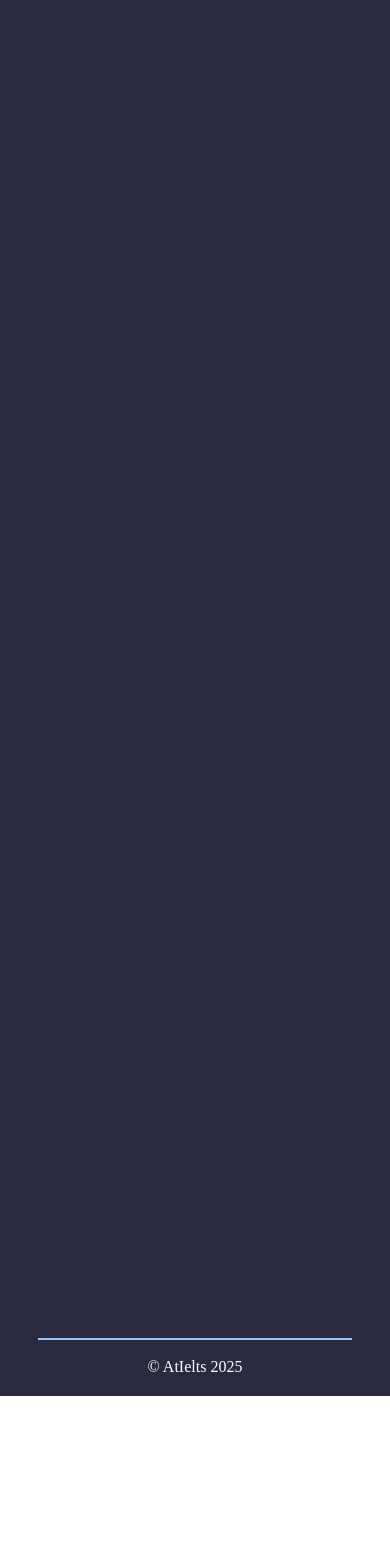
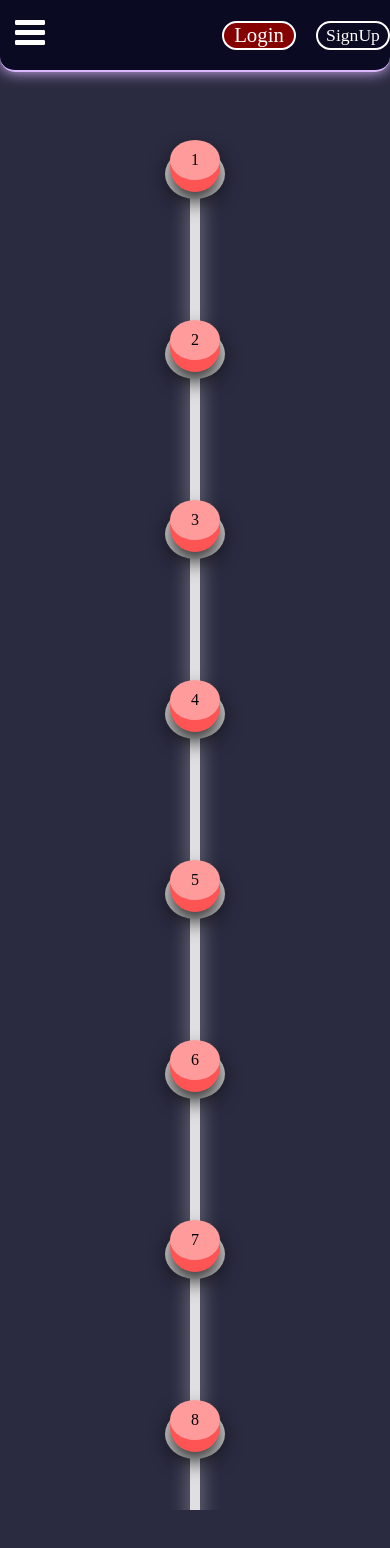
Before and after one commit to Erkhembileg0803/AtIelts, a React (Create React App) app: page /roadmap in a window 390 px wide. Shown: the top 1548 px of the page. Before the commit the page ends 844 px from the top, so only its background shows below. Built offline with nearby package versions, Linux system fonts and the light colour scheme.

Commit message:
some progress for roadmap

```diff
--- a/src/pages/Roadmap.jsx
+++ b/src/pages/Roadmap.jsx
@@ -3,8 +3,9 @@ import Header from '../components/Header'
 import Footer from '../components/Footer';
 function RoadMap(){
     return <div className="RoadMap">
-
+        <Header/>
             <div className="map">
+                <FirstLine/>
 
             </div>
             <Footer/>
@@ -12,10 +13,32 @@ function RoadMap(){
 }
 export default RoadMap;
 
-function LevelStand(){
+function FirstLine(){
+    const firstline = []
+    function generateButtons(){
+        for(let i = 1; i <= 8; i++ ){
+            firstline.push(
+                <div className="levelstand">
+                <div className="outer">{i}</div>
+                <div className="inner"></div>
+                <div className="plate"></div>
+                </div>
+            )
+        }
+    }
+    generateButtons()
+    return <>
+    <div className="firstline">
+    {firstline}
+    </div>
+    </>
+}
+
+function Button(props){
+
     return <div className="levelstand">
-         <div className="outer"></div>
-         <div className="inner"></div>
-         <div className="plat"></div>
+        <div className="outer"></div>
+        <div className="inner"></div>
+        <div className="plate"></div>
     </div>
 }
--- a/src/styles/Roadmap.css
+++ b/src/styles/Roadmap.css
@@ -6,47 +6,123 @@
      height: auto;
      background-color: var(--gray-80);
      grid-template-areas: "header"
-                               "main"
-                               "footer";
-     position: fixed;
-     top: 0;
-     left: 0;
-     width: 100%;
+                          "main"
+                         "footer";
 }
 
 :root {
      --outer: #FF9B9B;
      --inner: #FE5454;
+     --plate: #D9D9D9;
 }
-
-.RoadMap .map {
-     grid-area: main;
-     height: 150vh;
-}
-
-.RoadMap .levelstand {
-     grid-row: 1;
-     grid-column: 2;
-     position: relative;
-     border: 1px solid white;
-     position: absolute;
-}
-
 .RoadMap .levelstand .outer {
      background-color: var(--outer);
      width: 50px;
      height: 40px;
      border-radius: 50%;
-     z-index: 1;
+     z-index: 2;
      position: absolute;
-     top: 0;
+     display: flex;
+     justify-content: center;
+     align-items: center;
 }
-
 .RoadMap .levelstand .inner {
      background-color: var(--inner);
      width: 50px;
-     height: 40px;
+     height: 50px;
      position: absolute;
      border-radius: 100px;
-     bottom: 0px;
+     top: 40%;
+     z-index: 1;
+     box-shadow: 0px 10px 20px rgba(0, 0, 0, 0.8);
 }
+.RoadMap .levelstand .plate{
+     background-color: var(--plate);
+     width: 60px;
+     height: 50px;
+     position: absolute;
+     top: 44%;
+     border-radius: 50%;
+}
+.RoadMap .map{
+     grid-area: main;
+     grid-row: 2;
+     height: 150vh;
+     width: auto;
+     display: grid;
+     grid-template-rows: repeat(5, 150px);
+}
+
+.RoadMap .map .levelstand {
+     position: relative;
+     display: flex;
+     justify-content: center;
+     align-items: center;
+}
+/* First line */
+.RoadMap .map .firstline .levelstand:nth-of-type(1)::before{
+     width: 50%;
+}
+.RoadMap .map .firstline .levelstand::before{
+     content: '';
+     background-color: var(--gray-10);
+     width: 100%;
+     right: 0;
+     top: 55%;
+     z-index: 0;
+     position: absolute;
+     height: 10px;
+     box-shadow: 0px 0px 20px rgba(255, 255, 255, 0.5);
+}
+.RoadMap .map .firstline .levelstand:nth-last-child(1)::before{
+     width: 40%;
+     left: 0;
+}
+.RoadMap .map .firstline .levelstand:nth-last-child(1)::after{
+     content: '';
+     width: 50%;
+     bottom: 0;
+     position: absolute;
+     background-color: var(--gray-10);
+     height: 10px;
+     z-index: 0;
+     box-shadow: 0px 0px 20px rgba(255, 255, 255, 0.5);
+     transform: rotate(90deg);
+}
+.RoadMap .firstline{
+     grid-column: 1 / -1;
+     grid-row: 1;
+     display: grid;
+     grid-template-columns: repeat(8, 1fr);
+}
+
+
+
+@media only screen and (max-width: 1060px){
+     .RoadMap .map{
+          grid-template-columns: auto;
+          height: 500vh;
+     }
+     .RoadMap .levelstand::before{
+          transform: rotate(90deg);
+     }
+     .RoadMap .firstline{
+          grid-template-columns: auto;
+          grid-template-rows: repeat(8,180px);
+          height: 220vh;
+     }
+     .RoadMap .levelstand{
+          overflow: hidden;
+     }
+     .RoadMap .map .firstline .levelstand:nth-of-type(1)::before{
+          width: 160px;
+          position: relative;
+
+     }
+     .RoadMap .map .firstline .levelstand:nth-last-child(1)::before{
+          width: 0%;
+     }
+     .RoadMap .map .firstline .levelstand:nth-last-child(1)::after{
+          width: 100%;
+     }
+}
--- a/src/styles/header.css
+++ b/src/styles/header.css
@@ -7,7 +7,7 @@ header{
     position: fixed;
     height: 70px;
     font-family: serif;
-    z-index: 2;
+    z-index: 999;
     width: 80%;
     left: 0;
     right: 0;
@@ -139,7 +139,13 @@ header .menuheader {
     display: none;
 }
 @media only screen and (max-width:1060px){
-    header{width: 100%;}
+    header{
+        width: 100%;
+        grid-template-columns: 1fr 30%;
+    }
+    header .account{
+        justify-content: center;
+    }
     header .logo, header .links{
          display:none;
     }
```
